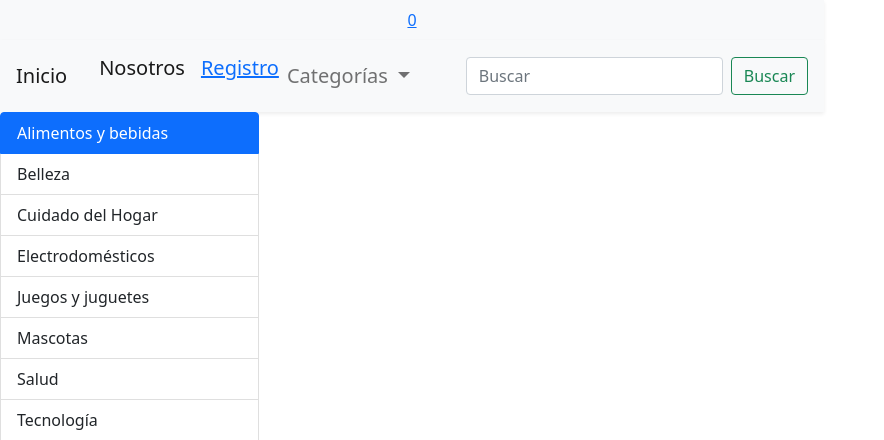
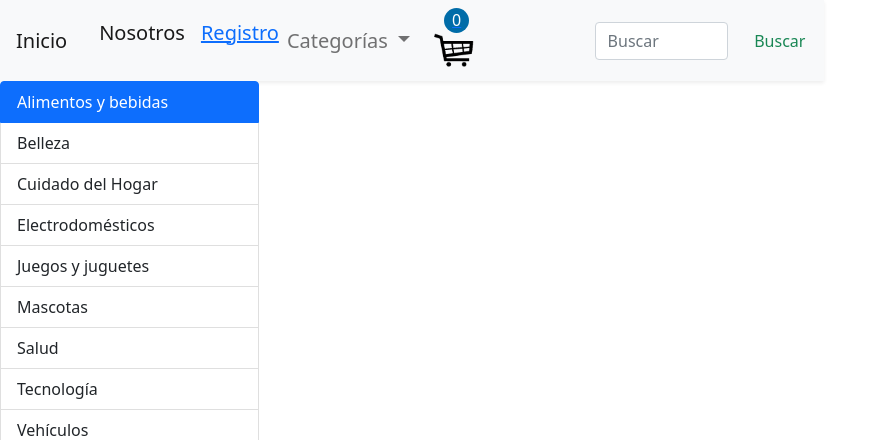
Before and after one commit to GeorgeJEMM/ProyectoFinal, a PHP site: page / in a window 1280 px wide. Shown: the top 440 px of the page, without its empty margins (0-884 px from the left). Run offline with PHP 8.4, Linux system fonts and the light colour scheme; data comes from the database, SQL or seed files in the repository.

Commit message:
Actualizacion

```diff
--- a/catalogodetallesagregar.php
+++ b/catalogodetallesagregar.php
@@ -38,7 +38,7 @@
                     <div class="row justify-content-center ">
                         <div class="text-center">
 
-                            <button class=" btn1 btn-outline-success close "> Agregar </button>
+                            <button class="btn1 btn-outline-success close agregar" value="<?php echo $productos[9]['IDPRODUCTO']?>"> Agregar </button>
                         </div>
                         <!--div>
                             <a href="/login" class="btn1 btn-outline-success close ">Agregar</a>
@@ -50,4 +50,6 @@
     </div>
     </section>
  </main>
+
+<script type="text/javascript" src="./public/js/agregaralcarro.js"></script>
 <?php include("./plantilla/footer.php") ?>
--- /dev/null
+++ b/peticiones.php
@@ -0,0 +1,5 @@
+<?php
+$id=$_GET['id'];
+$id=$id+5;
+ echo $id;
+?>
--- a/plantilla/encabezado.php
+++ b/plantilla/encabezado.php
@@ -13,7 +13,7 @@
     <link rel="icon" type="image/x-icon" href="./css/Img/icono0.jpg" />
     <script src="https://code.jquery.com/jquery-3.5.1.min.js"></script>
     <!-- Required meta tags -->
-    <link rel="stylesheet" href="./public/css/estilos.css">
+    <link rel="stylesheet" href="./public/css/estilos1.css">
     <link rel="stylesheet" href="./public/css/font-awesome-4.7.0/css/font-awesome.min.css">
     <!-- Bootstrap CSS -->
     <link href="https://cdn.jsdelivr.net/npm/bootstrap@5.1.3/dist/css/bootstrap.min.css" rel="stylesheet" integrity="sha384-1BmE4kWBq78iYhFldvKuhfTAU6auU8tT94WrHftjDbrCEXSU1oBoqyl2QvZ6jIW3" crossorigin="anonymous">
@@ -26,15 +26,7 @@
 </head>
 <body >
  <header>
-    <div class=" navbar navbar-expand-md navbar-light bg-light shadow-sm">
-        <div class="container justify-content-center">
-            <a href="./vercarrito.php">
-                <div class="circulo text-center">0</div>
-                <div class="carrito"></div>
-            </a>
-        </div>
-    </div>
-    <nav class="navbar navbar-expand-md navbar-light bg-light shadow-sm">
+ <nav class="navbar navbar-expand-md navbar-light bg-light shadow-sm">
         <a class="navbar-brand nav-link" href="index.php">Inicio</a>
         <button class="navbar-toggler" type="button" data-bs-toggle="collapse" data-bs-target="#navbarSupportedContent" aria-controls="navbarSupportedContent" aria-expanded="false" aria-label="Toggle navigation">
             <span class="navbar-toggler-icon"></span>
@@ -62,10 +54,16 @@
                     <a class="nav-link disabled">Disabled</a>
                 </li>-->
             </ul>
-            <form class="d-flex">
-                <input class="form-control me-2" type="search" placeholder="Buscar" aria-label="Search">
-                <button class="btn btn-outline-success" type="submit">Buscar</button>
-            </form>
         </div>
+        <div class="contaier justify-content-center">
+            <a href="./vercarrito.php">
+                <div class="circulo text-center">0</div>
+                <div class="carrito"></div>
+            </a>
+        </div>
+        <form class="d-flex">
+            <input class="form-control me-2" type="search" placeholder="Buscar" aria-label="Search">
+            <button class="btn btn-outline-success" type="submit">Buscar</button>
+        </form>
     </nav>
  </header>
--- a/plantilla/footer.php
+++ b/plantilla/footer.php
@@ -9,6 +9,5 @@
 <script src="https://cdn.jsdelivr.net/npm/@popperjs/core@2.10.2/dist/umd/popper.min.js" integrity="sha384-7+zCNj/IqJ95wo16oMtfsKbZ9ccEh31eOz1HGyDuCQ6wgnyJNSYdrPa03rtR1zdB" crossorigin="anonymous"></script>
 <script src="https://cdn.jsdelivr.net/npm/bootstrap@5.1.3/dist/js/bootstrap.min.js" integrity="sha384-QJHtvGhmr9XOIpI6YVutG+2QOK9T+ZnN4kzFN1RtK3zEFEIsxhlmWl5/YESvpZ13" crossorigin="anonymous"></script>
 -->
-<script type="text/javascript" src="./public/js/agregar.js"></script>
 </body>
 </html>
--- a/public/css/estilos1.css
+++ b/public/css/estilos1.css
@@ -106,7 +106,7 @@
   pointer-events: none;
 }
 .contaier {
-  width: 100% !important;
+  width: 30% !important;
 }
 .carrito{
   width: 40px;
@@ -142,8 +142,8 @@
   background-position: top;
   background-repeat: repeat;
   max-width: 100%;
-  width: 150px !important;
-  height: 150px !important;
+  width: 100% !important;
+  height: 30% !important;
 }
 .card-body2 {
   border-radius: 0% 4% 4% 0%;
--- a/public/js/agregar.js
+++ b/public/js/agregaralcarro.js
@@ -1,7 +1,9 @@
 const restar=document.querySelector(".fa-minus-circle");
 const sumar=document.querySelector(".fa-plus-circle");
+const agregar=document.querySelector(".agregar");
 sumar.addEventListener('click',cantidadsumar);
 restar.addEventListener('click',cantidadrestar);
+agregar.addEventListener('click', agregaralcarrito);
 function cantidadrestar(){
     const cantidad=document.querySelector('.canti');
     if(cantidad.value>0)
@@ -13,3 +15,15 @@
         cantidad.value=parseInt(cantidad.value)+1;
     //cantidad.value=6;
 }
+function agregaralcarrito(){
+    var idproducto=agregar.value;
+    var request="peticiones.php?id="+idproducto;
+    console.log(request);
+    fetch(request)
+    .then(function(response){
+        return response.text();
+    })
+    .then(function(texto){
+        console.log(texto);
+    });
+}
```
